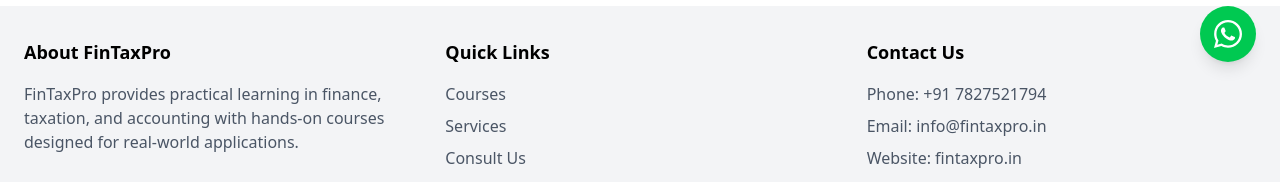
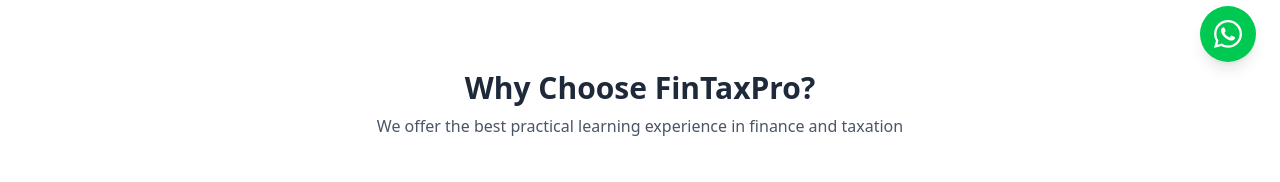
Before and after one commit to Narender009/kamal-app, a React (Vite) app: page / in a window 1280 px wide. Shown: the part 714-896 px from the top of the page. Built offline with nearby package versions, Linux system fonts and the light colour scheme.

Commit message:
Initial commit

```diff
--- a/src/pages/HomePage.jsx
+++ b/src/pages/HomePage.jsx
@@ -1,7 +1,7 @@
 import React from "react"
 import HeroSection from "../components/Home/herosection";
+import FeaturesSection from "../components/Home/FeaturesSection";
 // import CoursesList from "../components/home/CoursesList";
-// import FeaturesSection from "../components/Home/FeaturesSection";
 // import TestimonialsSection from "../components/home/TestimonialsSection";
 // import CtaSection from "../components/home/CtaSection"
 
@@ -9,8 +9,8 @@ const HomePage = () => {
   return (
     <div>
       <HeroSection />
-      {/* <FeaturesSection />
-      <CoursesList />
+      <FeaturesSection />
+      {/* <CoursesList />
       <TestimonialsSection />
       <CtaSection /> */}
     </div>
```
